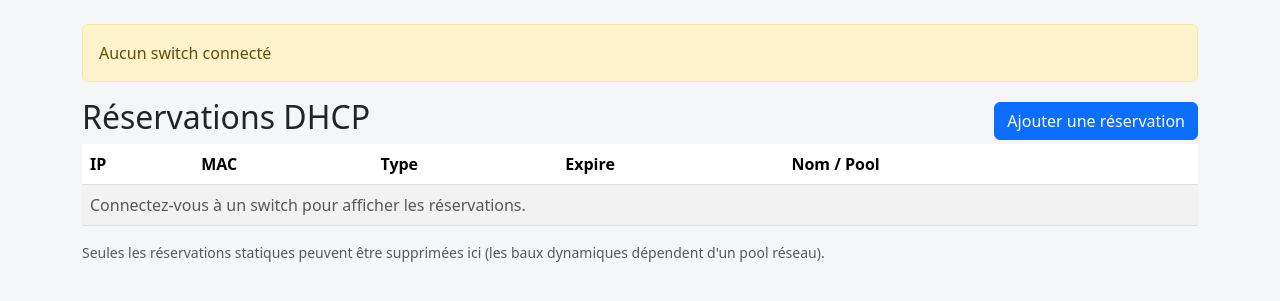
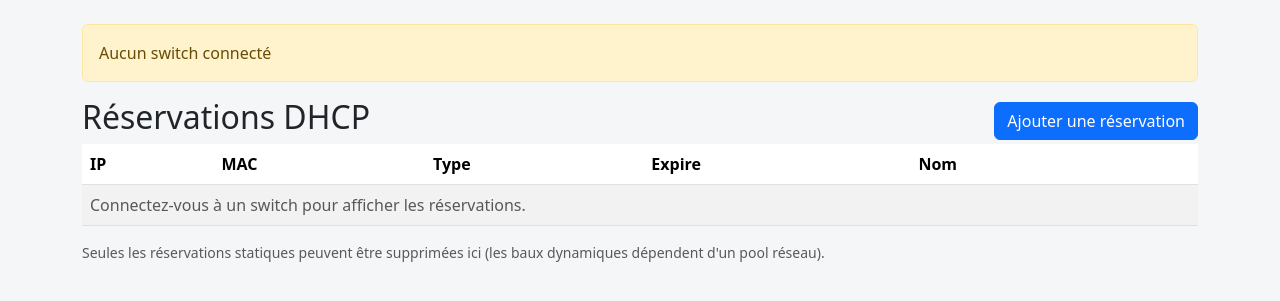
Before and after one commit to phpconcept/aruba-dhcp-mgr, a FastAPI app: page /bindings in a window 1280 px wide. Shown: the part 56-357 px from the top of the page. Run offline with FastAPI, Linux system fonts and the light colour scheme; data that the repository does not hold is empty; some libraries are stand-ins or nearby versions.

Commit message:
Réservations : renommer la colonne en 'Nom', tri par IP

```diff
--- a/app/templates/bindings.html
+++ b/app/templates/bindings.html
@@ -7,7 +7,7 @@
 <div id="bindings-error" class="alert alert-danger d-none"></div>
 <table class="table table-striped">
   <thead>
-    <tr><th>IP</th><th>MAC</th><th>Type</th><th>Expire</th><th>Nom / Pool</th><th></th></tr>
+    <tr><th>IP</th><th>MAC</th><th>Type</th><th>Expire</th><th>Nom</th><th></th></tr>
   </thead>
   <tbody id="bindings-table-body">
     <tr><td colspan="6" class="text-muted">Connectez-vous à un switch pour afficher les réservations.</td></tr>
--- a/static/js/app.js
+++ b/static/js/app.js
@@ -390,7 +390,9 @@ async function loadBindingsIfConnected() {
     return;
   }
 
-  tbody.innerHTML = result.bindings.map((b) => {
+  const sortedBindings = [...result.bindings].sort((a, b) => ipToInt(a.ip) - ipToInt(b.ip));
+
+  tbody.innerHTML = sortedBindings.map((b) => {
     const isStatic = b.type === 'static';
     const label = b.name || b.pool || '';
     const deleteBtn = isStatic
```
